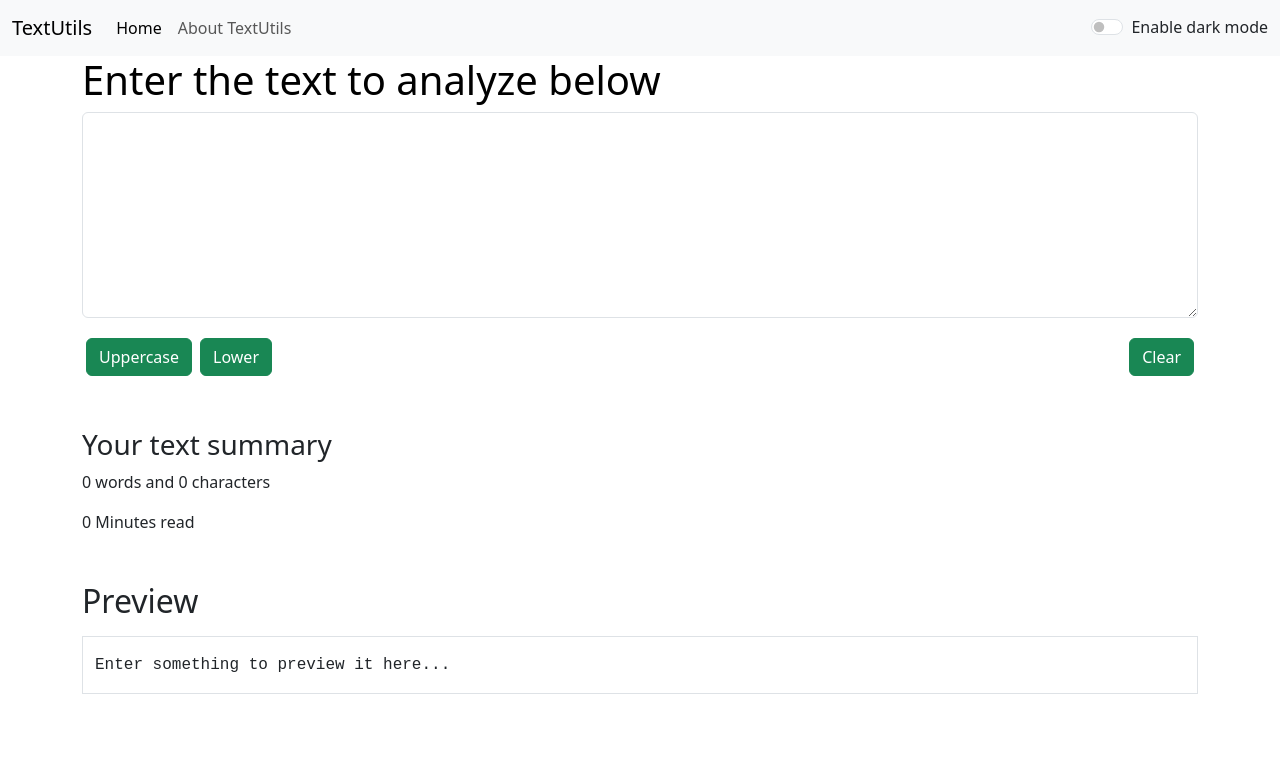
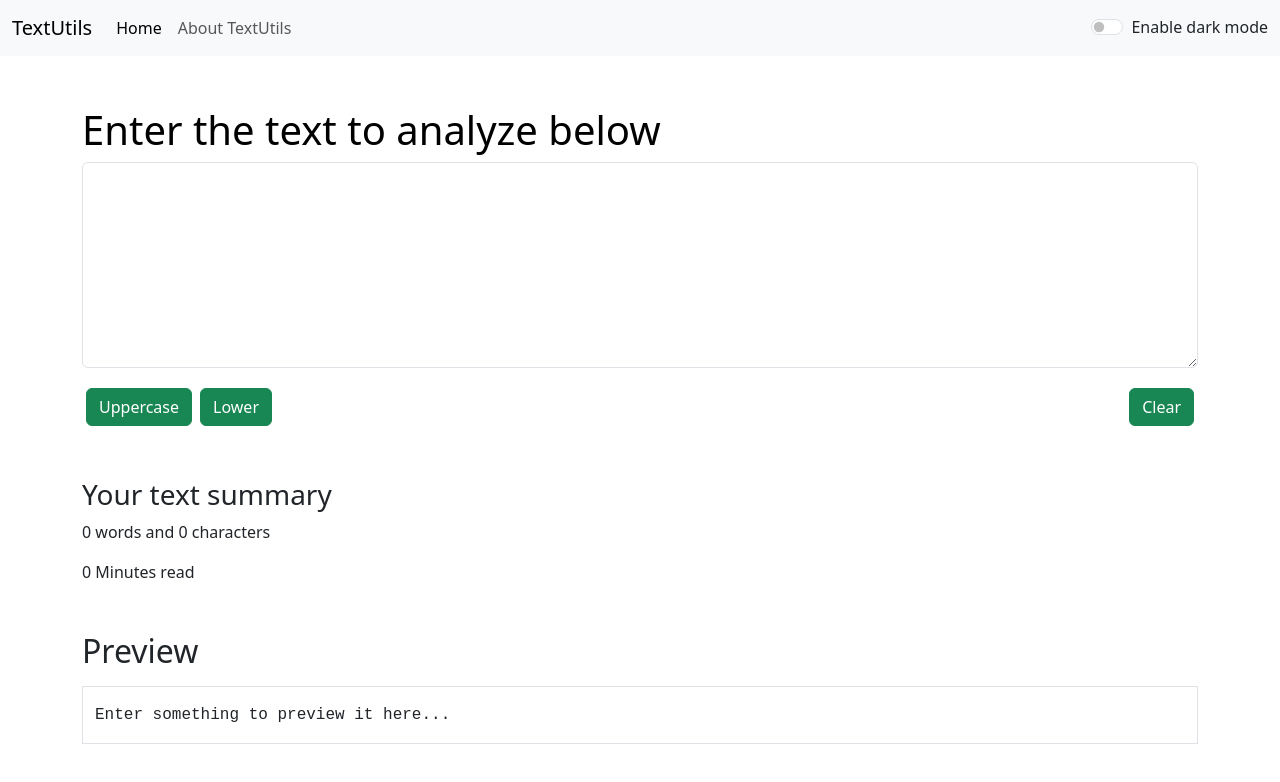
Before and after one commit to subhadeep-123/TextUtils, a React (Create React App) app: page / in a window 1280 px wide. Shown: the top 782 px of the page. Built offline with nearby package versions, Linux system fonts and the light colour scheme.

Commit message:
Fix layout issue in Alert component

```diff
--- a/src/components/Alert.js
+++ b/src/components/Alert.js
@@ -6,13 +6,15 @@
 };
 export default function Alert(props) {
   return (
-    props.alert && (
+    <div style={{ height: "50px" }}>
+      {props.alert && (
         <div
           className={`alert alert-${props.alert.type} alert-dismissible fade show`}
           role="alert"
         >
           <strong>{capitalize(props.alert.type)}</strong>: {props.alert.msg}
         </div>
-    )
+      )}
+    </div>
   );
 }
```
Lines whose indentation alone changed are shown as unchanged.
